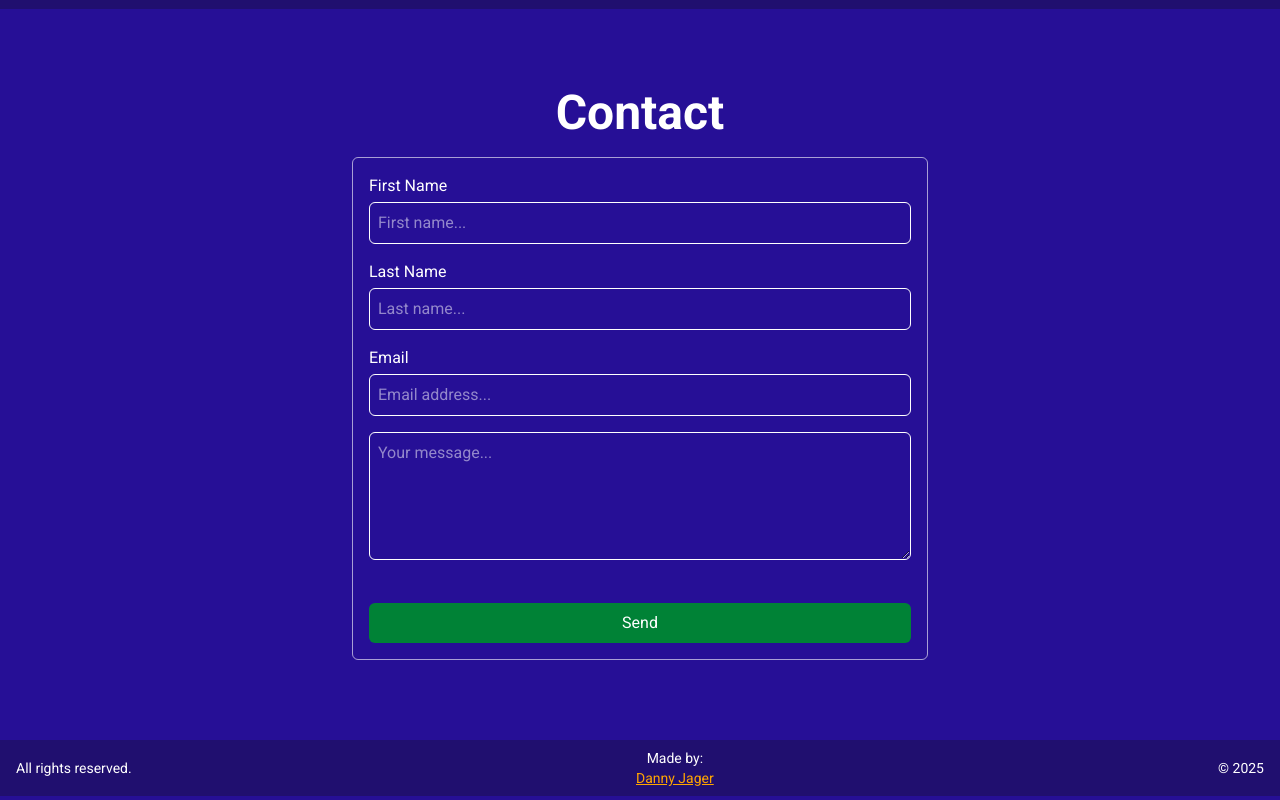
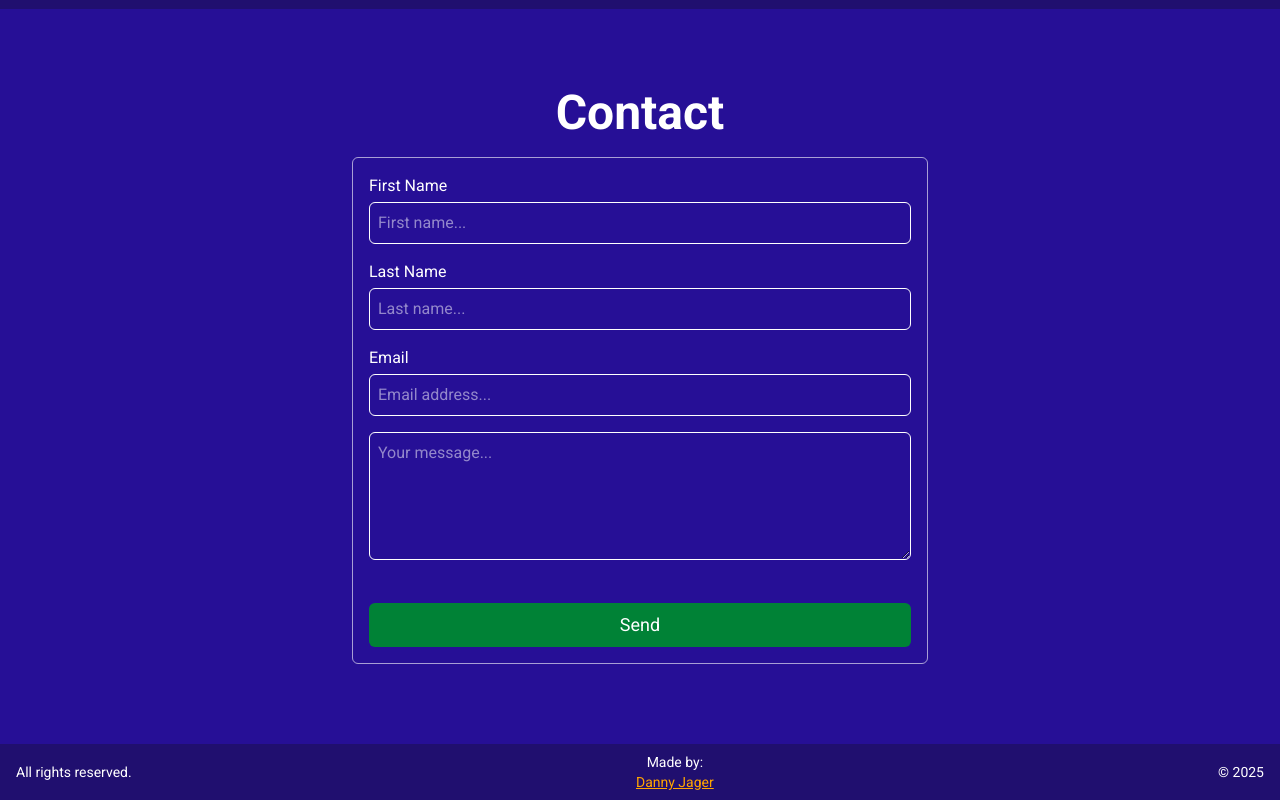
Before and after one commit to DannyHTML/Portfolio, a Vue app: page / in a window 1280 px wide. Shown: the part 3547-4347 px from the top of the page. Built offline with nearby package versions, Linux system fonts and the light colour scheme; no server answers.

Commit message:
Made form sent button tiny bit bigger

```diff
--- a/src/components/EmailForm.vue
+++ b/src/components/EmailForm.vue
@@ -74,7 +74,7 @@
 
       <button
         type="submit"
-        class="mt-5 cursor-pointer rounded-md bg-green-700 px-4 py-2 font-medium transition hover:bg-green-800 disabled:cursor-not-allowed disabled:bg-green-500"
+        class="mt-5 cursor-pointer rounded-md bg-green-700 px-4 py-2 text-lg font-medium transition hover:bg-green-800 disabled:cursor-not-allowed disabled:bg-green-500"
       >
         {{ submitting ? 'Sending...' : 'Send' }}
       </button>
```
